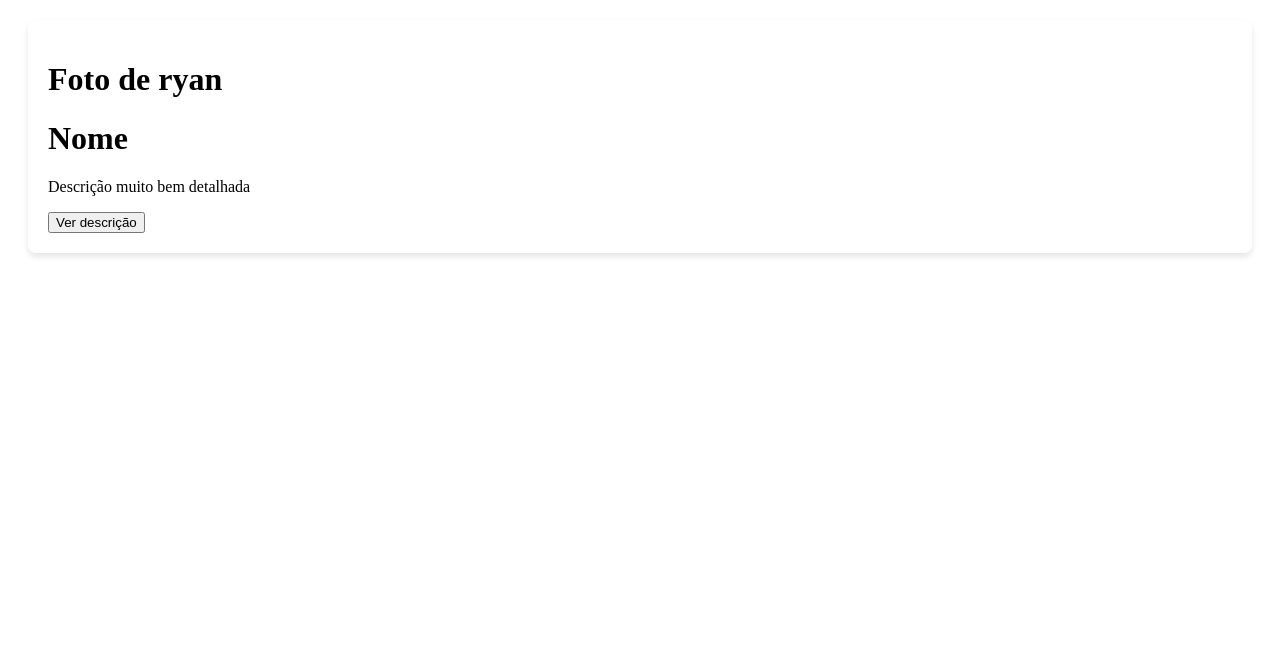
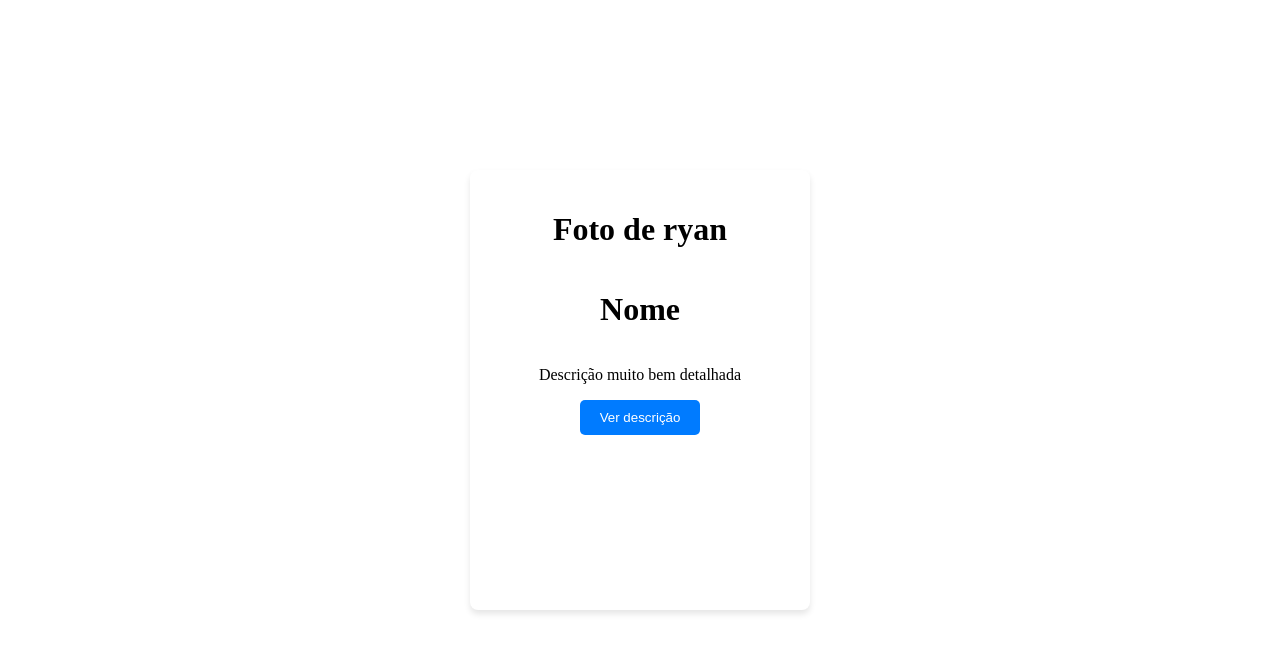
Before and after one commit to RyanLessa/card_react, a Next.js app in the folder cardzin/: page / in a window 1280 px wide. Shown: the top 652 px of the page. Built offline with nearby package versions, Linux system fonts and the light colour scheme.

Commit message:
layout css and card done

```diff
--- /dev/null
+++ b/cardzin/app/layout.css
@@ -0,0 +1,12 @@
+button {
+    background-color: #007bff;
+    color: #fff;
+    border: none;
+    padding: 10px 20px;
+    border-radius: 5px;
+    cursor: pointer;
+}
+
+button:hover {
+    background-color: #0056b3;
+}
--- a/cardzin/app/layout.jsx
+++ b/cardzin/app/layout.jsx
@@ -1,4 +1,6 @@
 "use client";
+
+import './layout.css';
 
 export default function WhatIWant({children}) {
   return (
--- a/cardzin/app/page.css
+++ b/cardzin/app/page.css
@@ -5,3 +5,19 @@
     padding: 20px;
     margin: 20px;
 }
+
+#my-card {
+    display: flex;
+    flex-direction: column;
+    align-items: center;
+    width: 300px;
+    height: 400px;
+}
+
+#home-page {
+    display: flex;
+    flex-direction: column;
+    align-items: center;
+    justify-content: center;
+    margin-top: 150px;
+}
--- a/cardzin/app/page.jsx
+++ b/cardzin/app/page.jsx
@@ -11,8 +11,8 @@ export default function Home() {
   };
 
   return (
-    <div>
-        <div className="card">
+    <div id="home-page">
+        <div className="card" id="my-card">
             <h1>Foto de ryan</h1>
             <h1>Nome</h1>
             <p>Descrição muito bem detalhada</p>
```
